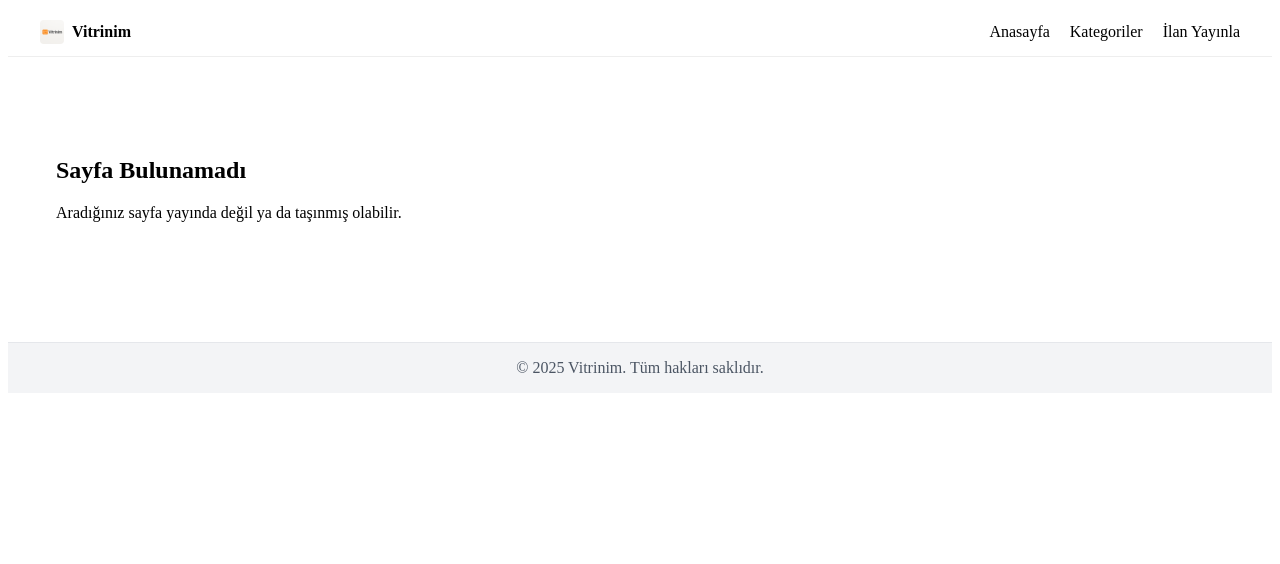
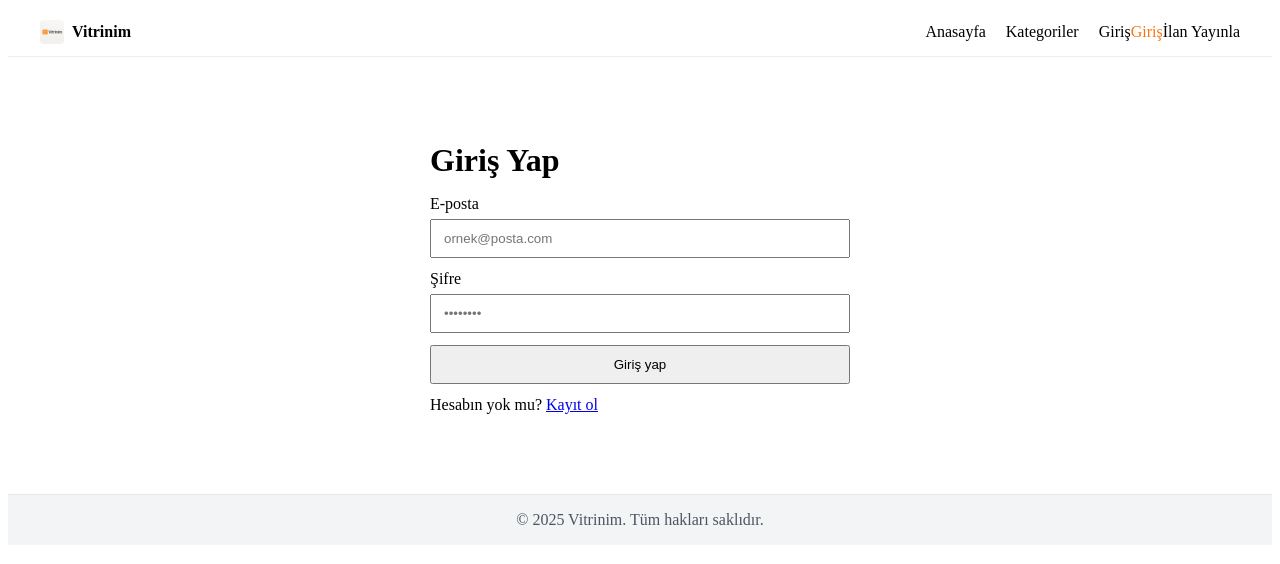
Before and after one commit to serpceyemek/vitrinim, a React (Create React App) app: page /login in a window 1280 px wide. Shown: the top 564 px of the page. Built offline with nearby package versions, Linux system fonts and the light colour scheme.

Commit message:
test: add /__ping route

```diff
--- a/public/index.html
+++ b/public/index.html
@@ -14,7 +14,7 @@
 <meta name="apple-mobile-web-app-title" content="Vitrinim" />
 
 <!-- Manifest (varsa) -->
-<link rel="manifest" href="%PUBLIC_URL%/manifest.json" />
+
 
     <meta charset="utf-8" />
     <meta
--- a/src/App.jsx
+++ b/src/App.jsx
@@ -1,5 +1,5 @@
 import React from "react";
-import { Routes, Route } from "react-router-dom";
+import { Routes, Route, Navigate } from "react-router-dom";
 
 import Header from "./components/Header";
 import Footer from "./components/Footer";
@@ -8,22 +8,32 @@ import Home from "./pages/Home";
 import Category from "./pages/Category";
 import ListingDetail from "./pages/ListingDetail";
 import NewListing from "./pages/NewListing";
+import Login from "./pages/Login";
 import NotFound from "./pages/NotFound";
 
 export default function App() {
   return (
     <>
       <Header />
-      <main style={{ maxWidth: 1200, margin: "0 auto", padding: "24px 16px" }}>
       <Routes>
         <Route path="/" element={<Home />} />
-          <Route path="/kategori" element={<Category />} />        {/* liste */}
-          <Route path="/kategori/:path" element={<Category />} />  {/* alt yol */}
+
+        <Route path="/kategori" element={<Category />} />
+        <Route path="/kategori/:path" element={<Category />} />
+
         <Route path="/ilan/:id" element={<ListingDetail />} />
         <Route path="/yeni" element={<NewListing />} />
+
+        {/* Ana giriş sayfası */}
+        <Route path="/login" element={<Login />} />
+
+        {/* Alias yönlendirmeler */}
+        <Route path="/giris" element={<Navigate to="/login" replace />} />
+        <Route path="/giriş" element={<Navigate to="/login" replace />} />
+<Route path="/__ping" element={<h1 style={{padding:24}}>pong</h1>} />
+
         <Route path="*" element={<NotFound />} />
       </Routes>
-      </main>
       <Footer />
     </>
   );
--- a/src/components/Header.jsx
+++ b/src/components/Header.jsx
@@ -3,7 +3,7 @@ import { Link, useLocation } from "react-router-dom";
 
 export default function Header() {
   const { pathname } = useLocation();
-  const isActive = (p) => pathname === p;
+  const isActive = (p) => pathname === p || pathname.startsWith(p + "/");
   const linkStyle = (p) => ({
     textDecoration: "none",
     color: isActive(p) ? "#f97316" : "#000",
@@ -50,6 +50,8 @@ export default function Header() {
             Kategoriler
           </Link>
           <Link to="/yeni" style={linkStyle("/yeni")}>
+          <Link to="/giris" style={linkStyle("/giris")}>Giriş</Link>
+          <Link to="/login" style={linkStyle("/login")}>Giriş</Link>
             İlan Yayınla
           </Link>
         </nav>
--- /dev/null
+++ b/src/pages/Login.jsx
@@ -0,0 +1,66 @@
+import React, { useState } from "react";
+import { useNavigate, Link } from "react-router-dom";
+
+export default function Login() {
+  const [email, setEmail] = useState("");
+  const [pass, setPass] = useState("");
+  const [loading, setLoading] = useState(false);
+  const navigate = useNavigate();
+
+  const onSubmit = async (e) => {
+    e.preventDefault();
+    setLoading(true);
+    try {
+      // TODO: Buraya gerçek kimlik doğrulama gelecek (Supabase/Firebase/kendi API)
+      // Şimdilik maket akış:
+      if (!email || !pass) throw new Error("E-posta ve şifre gerekli.");
+      // “başarılı giriş”
+      navigate("/"); // girişten sonra anasayfaya alıyoruz (ileride /profil)
+    } catch (err) {
+      alert(err.message || "Giriş başarısız.");
+    } finally {
+      setLoading(false);
+    }
+  };
+
+  return (
+    <main style={{ maxWidth: 420, margin: "40px auto", padding: "24px" }}>
+      <h1 style={{ marginBottom: 16 }}>Giriş Yap</h1>
+      <form onSubmit={onSubmit} style={{ display: "grid", gap: 12 }}>
+        <label style={{ display: "grid", gap: 6 }}>
+          <span>E-posta</span>
+          <input
+            type="email"
+            placeholder="ornek@posta.com"
+            value={email}
+            onChange={(e) => setEmail(e.target.value)}
+            style={{ padding: "10px 12px" }}
+          />
+        </label>
+        <label style={{ display: "grid", gap: 6 }}>
+          <span>Şifre</span>
+          <input
+            type="password"
+            placeholder="••••••••"
+            value={pass}
+            onChange={(e) => setPass(e.target.value)}
+            style={{ padding: "10px 12px" }}
+          />
+        </label>
+        <button
+          type="submit"
+          disabled={loading}
+          style={{
+            padding: "10px 12px",
+            cursor: loading ? "not-allowed" : "pointer",
+          }}
+        >
+          {loading ? "Giriş yapılıyor..." : "Giriş yap"}
+        </button>
+      </form>
+      <p style={{ marginTop: 12 }}>
+        Hesabın yok mu? <Link to="/kayit">Kayıt ol</Link>
+      </p>
+    </main>
+  );
+}
```
Lines whose indentation alone changed are shown as unchanged.
